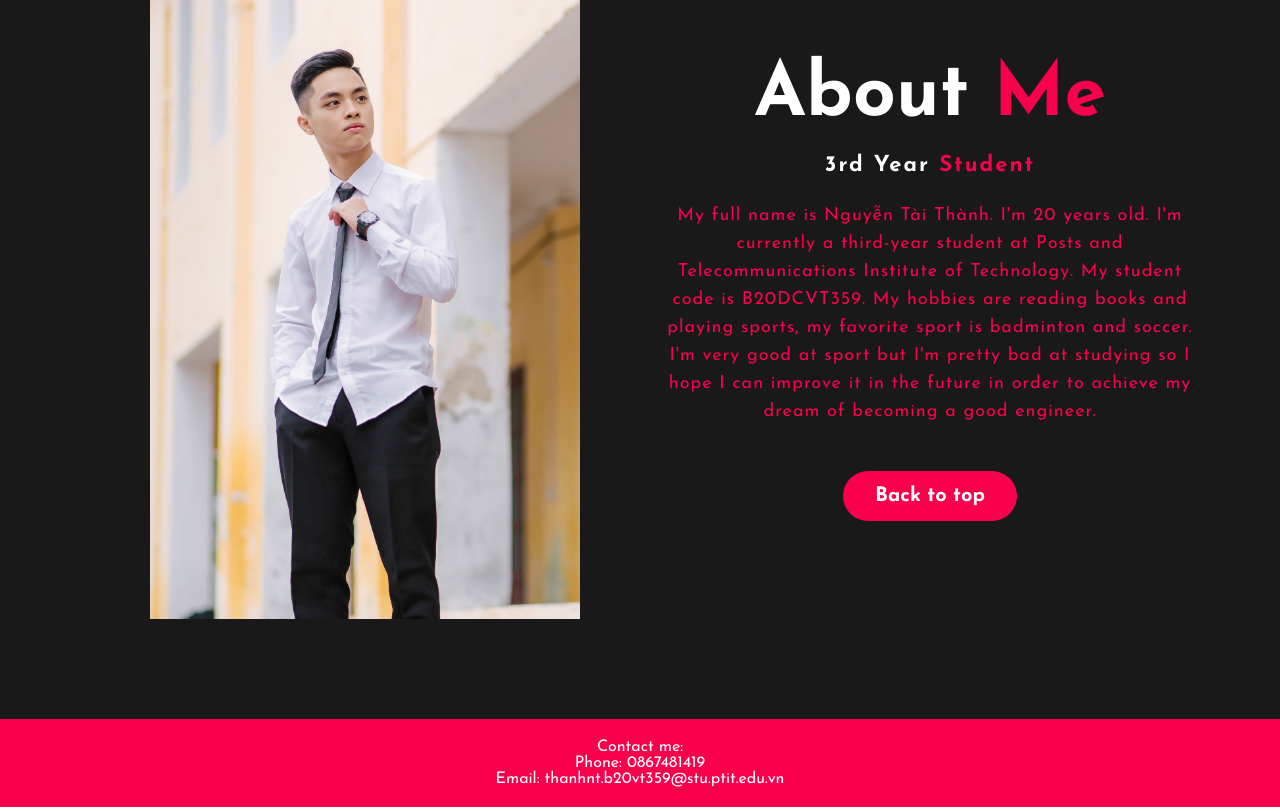
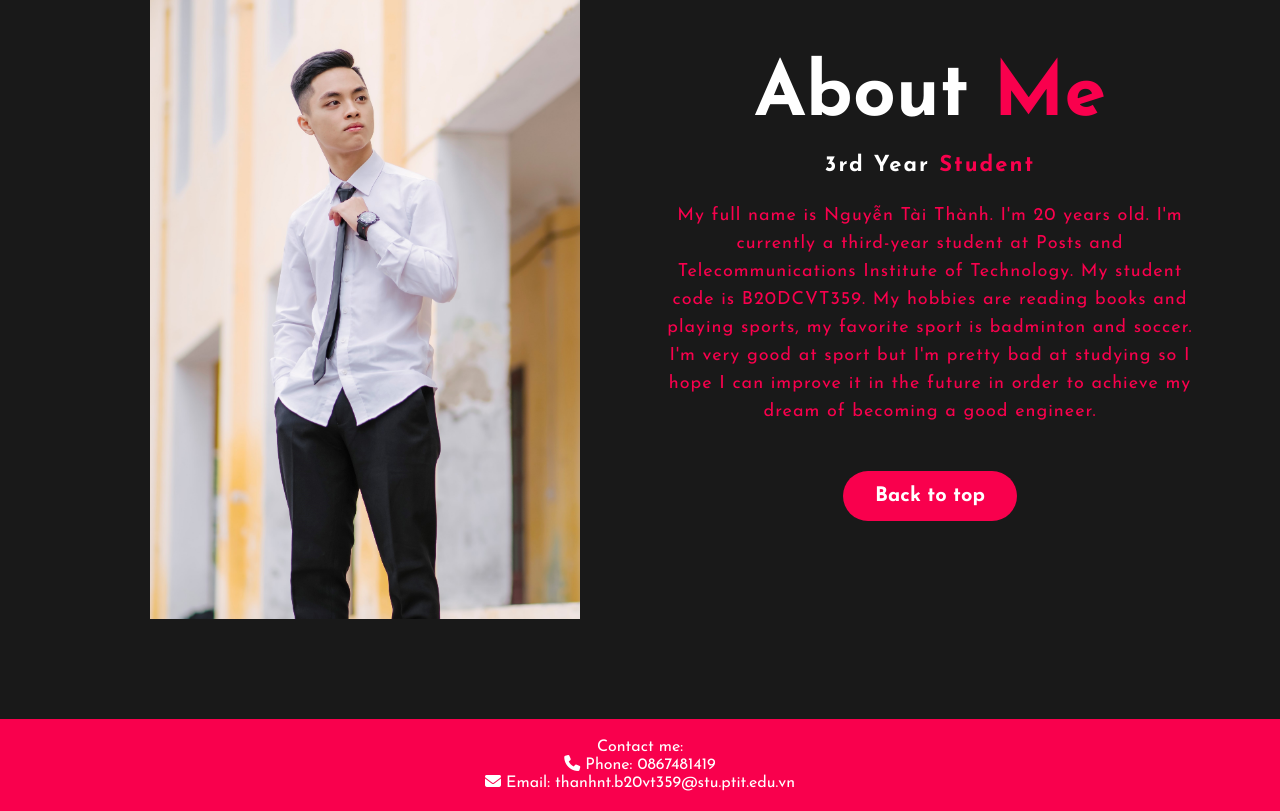
Before and after one commit to ntt1912/Team7, a plain HTML site: page codecuaThanh/index.html in a window 1280 px wide. Shown: the part 940-1751 px from the top of the page. Drawn offline with Linux system fonts and the light colour scheme.

Commit message:
Thanh's update again

```diff
--- a/codecuaThanh/index.html
+++ b/codecuaThanh/index.html
@@ -21,7 +21,7 @@
                 <li title="Facebook"><a href="https://www.facebook.com/1912SK/" target="_blank" i class="fa-brands fa-facebook"></i></a></li>
                 <li title="Github"><a href="https://github.com/ntt1912" target="_blank" i class="fa-brands fa-github"></i></a></li>
                 <li title="Instagram"><a href="https://www.instagram.com/thnhf19.12/" target="_blank"i class="fa-brands fa-instagram"></i></a></li>
-                <li title="Contact"><a href="#contact" i class="fa-solid fa-address-book"></i></a></li>
+                <li title="Contact"><a href="#contact" i class="fa-solid fa-address-book"></a></li>
                </ul>
               <a href="#aboutme" class="top">About Me</a>
             </nav>
@@ -53,8 +53,8 @@
         <!-- contact -->
         <footer>
             <p id="contact"> Contact me:</p>
-            <p> Phone: 0867481419</p>
-            <p>Email: thanhnt.b20vt359@stu.ptit.edu.vn</p>
+            <p><i class="fa-sharp fa-solid fa-phone"></i> Phone: 0867481419</p>
+            <p><i class="fa-solid fa-envelope"></i> Email: thanhnt.b20vt359@stu.ptit.edu.vn</p>
         </footer>
          <!--  end contact -->
     </body>
```
